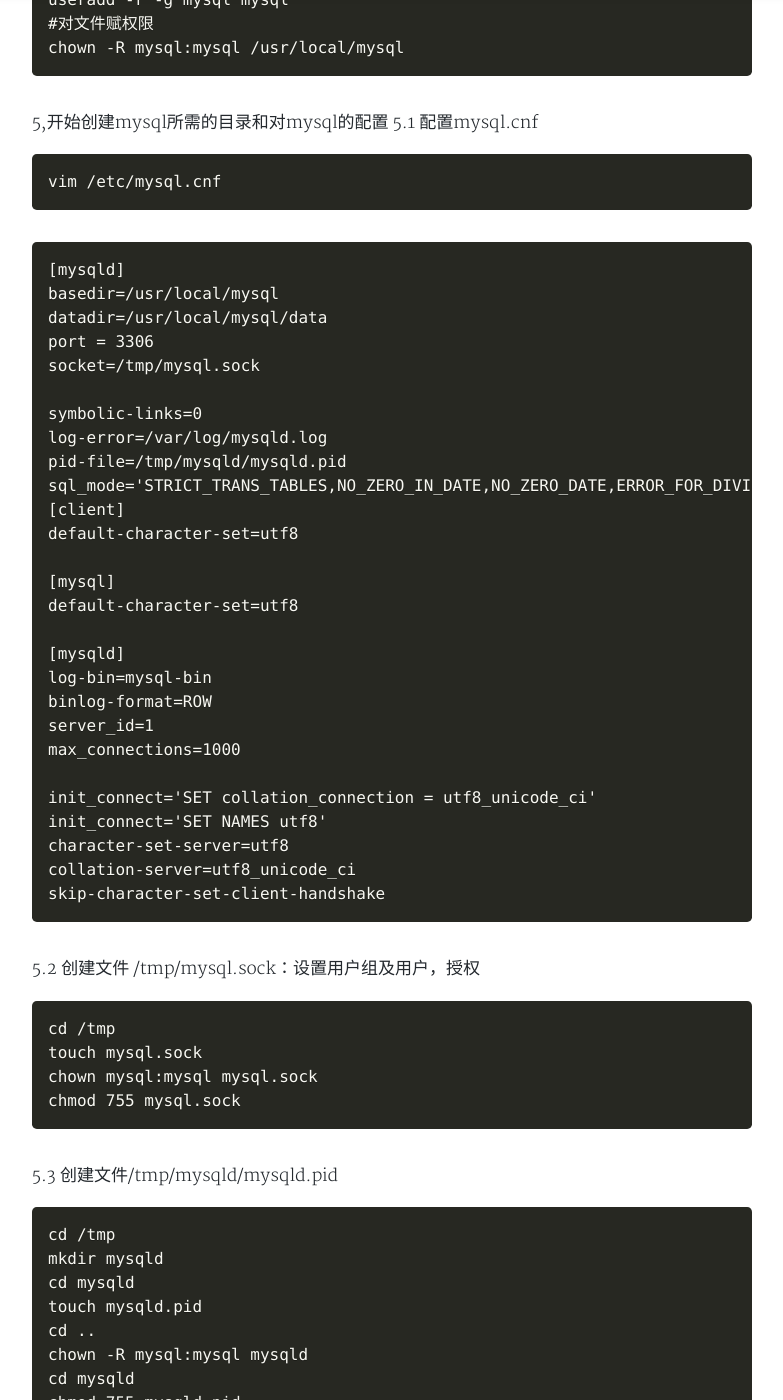
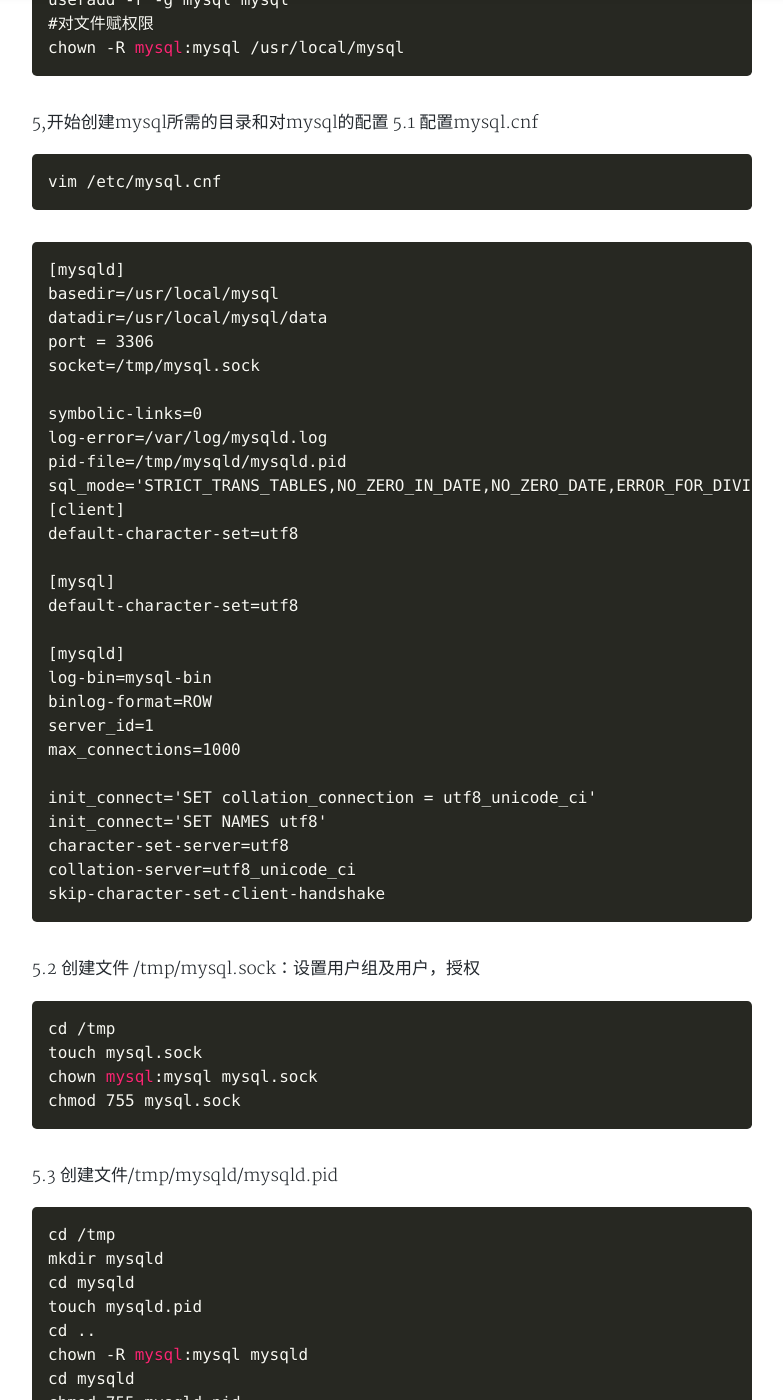
Before and after one commit to czhyf/czhyf.github.io, a Jekyll site: the page built from _posts/2017-06-19-mysql_builde.md, in a window 1280 px wide and 1400 px high, scrolled down 2625 px. Shown: the whole window, without its empty margins (248-1031 px from the left). Built offline with Jekyll 4.4.1, drawn with Linux system fonts in a browser that asks for light colours; nearby versions of some CDN libraries; a style sheet for code colours, icons or effects is not loaded; some of the changed text lies outside the part shown.

Commit message:
第三次改进

````diff
--- a/_posts/2017-06-19-mysql_buide.md
+++ b/_posts/2017-06-19-mysql_builde.md
@@ -7,31 +7,31 @@
 ---
 ### Mysql二进制的安装
 #### 第一步查看是否安装mysql
-```
+```css
 rpm -qa|grep -i mysql
 ```
 可能会出现一个或者多个。不管出现多少个，都全部干掉
-```
+```css
 [root@localhost:~]mysql-libs-5.1.71-1.el6.x86_64
 ```
 卸载命令：rpm –ev {包名}
-```
+```css
 rpm -ev mysql-libs-5.1.71-1.el6.x86_64
 ```
 删除完之后，继续查找是否还有mysql的目录存在
-```
+```css
 find / -name mysql
 ```
 找到之后，然后删除就可以了，利用
-```
+```css
 rm -rf 文件路径
 ```
 最后再通过命令查一遍是否还有留下来的
-```
+```css
 rpm -qa|grep -i mysql
 ```
 ##### 如果是centos7，则会默认自带安装一个mysql的分支，mariadb，必须先卸载此分支产品
-```
+```css
 rpm -qa | grep mariadb
 #查出之后利用rpm进行删除
 rpm -e --nodeps 查找出来的文件名
@@ -39,18 +39,18 @@
 #### 第二步 开始安装mysql
 #####   yum install -y libaio &nbsp;(已经安装的可以略)
 0,创建所需要的文件夹
-```
+```css
 mkdir /root/software
 #创建一个文件夹
 cd/root/software
 #进入文件夹
 ```
 1,安装wget(已安装略)
-```
+```css
 yum install -y wget
 ```
 2,下载mysql的安装包，下载通用版即可。（https://dev.mysql.com/downloads/mysql/5.7.html#downloads）
-```
+```css
 #通过wget下载，当然也可以手动下载，然后上传到服务器上
 wget https://dev.mysql.com/get/Downloads/MySQL-5.7/mysql-5.7.24-linux-glibc2.12-x86_64.tar.gz
 #解压到当前目录
@@ -59,20 +59,20 @@
 mv mysql-5.7.24-linux-glibc2.12-x86_64 /usr/local/mysql
 ```
 3,开始对mysql进行配置
-```
+```css
 #进入到mysql的目录下
 cd /usr/local/mysql
 # 创建data文件夹，用来存储mysql的data
 mkdir data
 ```
 4,查看用户和组并创建
-```
+```css
 cat /etc/group | grep mysql
 cat /etc/passwd |grep mysql
 #如果存在，则删除掉
 userdel -r mysql #会删除其对应的组和用户。
 ```
-```
+```css
 #创建用户组
 groupadd mysql
 useradd -r -g mysql mysql
@@ -81,10 +81,10 @@
 ```
 5,开始创建mysql所需的目录和对mysql的配置
 &nbsp;&nbsp;5.1 配置mysql.cnf
-```
+```css
 vim /etc/mysql.cnf
 ```
-```
+```css
 [mysqld]
 basedir=/usr/local/mysql
 datadir=/usr/local/mysql/data
@@ -114,14 +114,14 @@
 skip-character-set-client-handshake
 ```
 &nbsp;&nbsp;5.2  创建文件 /tmp/mysql.sock：设置用户组及用户，授权
-```
+```css
 cd /tmp
 touch mysql.sock
 chown mysql:mysql mysql.sock
 chmod 755 mysql.sock
 ```
 &nbsp;&nbsp;5.3 创建文件/tmp/mysqld/mysqld.pid
-```
+```css
 cd /tmp
 mkdir mysqld
 cd mysqld
@@ -131,15 +131,15 @@
 cd mysqld
 chmod 755 mysqld.pid
 ```
-&nbsp;&nbsp;5.3 创建文件/var/log/mysqld.log
-```
+&nbsp;&nbsp;5.4 创建文件/var/log/mysqld.log
+```css
 touch /var/log/mysqld.log
 chown -R mysql:mysql /var/log
 cd log
 chmod 755 mysqld.log
 ```
 6,安装和初始化（比较重要，经常凉凉）
-```
+```css
 #进入bin目录
 cd /usr/local/mysql/bin/
 #初始化数据库
@@ -152,7 +152,7 @@
 cat /var/log/mysqld.log
 ```
 ![](http://mgimg-ali.oss-cn-beijing.aliyuncs.com/mysql/mysql_password.png)
-```
+```css
 #进入bin目录
 cd /usr/local/mysql/bin
 #登录mysql,输入默认密码
@@ -170,7 +170,7 @@
 service mysql start
 ```
 #### 第三步 开机设置等操作
-```
+```css
 #先拷贝
 cp -a /usr/local/mysql/support-files/mysql.server /etc/init.d/mysql
 #查看是否拷贝成功
````
